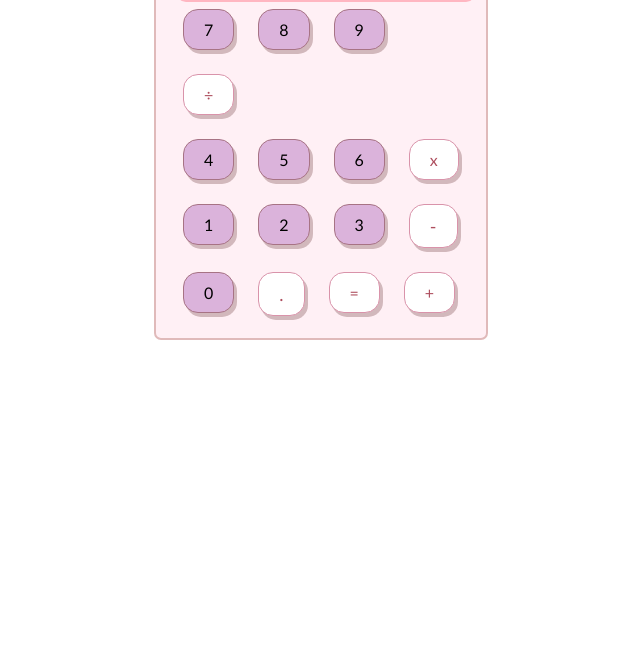
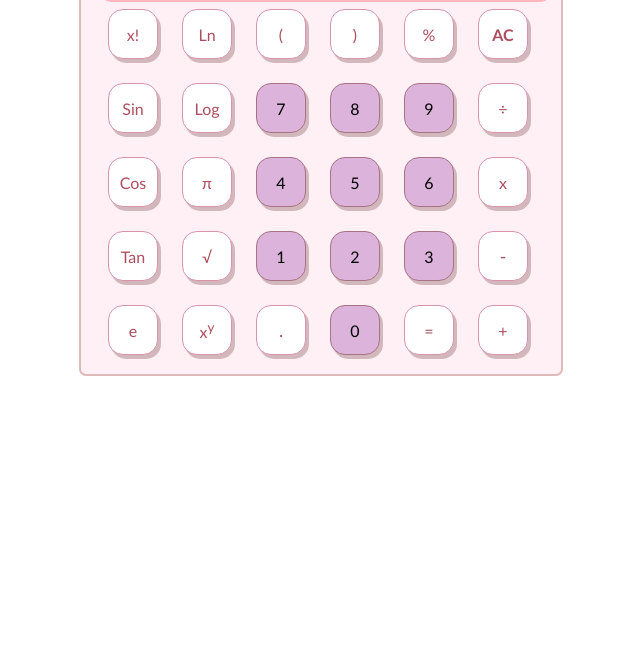
Before and after one commit to noybiton/Web, a plain HTML site: page index.html in a window 1280 px wide. Shown: the part 136-800 px from the top of the page, without its empty margins (319-959 px from the left). Drawn offline with Linux system fonts and the light colour scheme.

Commit message:
28-01-24

```diff
--- /dev/null
+++ b/functions.js
@@ -0,0 +1,103 @@
+let solution="";
+
+function equation(char){
+
+    let solChar, disChar;
+    switch(char){
+        case "x!":
+            solChar = "fac(";
+            disChar = "fac(";
+        break;
+        case "Ln":
+            solChar = "Math.log(";
+            disChar = "ln(";
+        break;
+        case "Lpar":
+            solChar = "(";
+            disChar = "(";
+        break;
+        case "Rpar":
+            solChar = ")";
+            disChar = ")";
+        break;
+        case "%":
+
+        break;
+        case "Sin":
+            solChar = "Math.sin(";
+            disChar = "sin(";
+        break;
+        case "Log":
+            solChar = "Math.log10(";
+            disChar = "Log(";
+        break;
+        case "/":
+            solChar = "/";
+            disChar = "/";
+        break;
+        case "Cos":
+            solChar = "Math.cos(";
+            disChar = "cos(";
+        break;
+        case "Pi":
+            solChar = "Math.PI";
+            disChar = "π";
+        break;
+        case "x":
+            solChar = "*";
+            disChar = "*";
+        break;
+        case "Tan":
+            solChar = "Math.tan(";
+            disChar = "tan(";
+        break;
+        case "Sqrt":
+            solChar = "Math.sqrt(";
+            disChar = "√(";
+        break;
+        case "e":
+            solChar = "Math.E";
+            disChar = "e";
+        break;
+        case "xy":
+            solChar = "**";
+            disChar = "^";
+        break;
+        default:
+            solChar = char;
+            disChar = char;
+        break;
+    }
+
+    solution += solChar;
+    let screen = document.getElementById('screen');
+
+    if(screen.innerText == "0"){
+        screen.innerText=disChar;
+    }else{
+        screen.innerText += disChar;
+    }
+
+}
+
+function deleteAll(){
+    solution = "";
+    document.getElementById('screen').innerText = "0";
+
+}
+function factorial(num){
+    if (num === 0) {
+        return 1;
+    } else {
+        return num * factorial(num - 1);
+    }
+}
+
+function solve(){
+
+    solution = solution.replace(/fac\((\d+)\)/g, (match, number) => factorial(parseInt(number)));
+    const result = eval(solution);
+    solution = String(result);
+    document.getElementById('screen').innerText = result;
+
+}
--- a/index.html
+++ b/index.html
@@ -17,7 +17,8 @@
         border: 2px solid rgb(224, 186, 186);
         border-radius: 7px;
         background-color: #FFF0F5;
-        width: 300px;
+        width: 450px;
+        height: 410px;
         padding: 10px 15px;
         margin: 40px auto;
         margin-top: -20px;
@@ -42,8 +43,10 @@
         font-family: 'Gill Sans', 'Gill Sans MT', Calibri, 'Trebuchet MS', sans-serif;
         background-color: rgb(219, 179, 219);
         float: left;
+        width: 50px;
+        height: 50px;
         font-size: 16px;
-        padding: 10px 20px;
+        padding: 10px 10px;
         margin: 12px;
         cursor: pointer;
         box-shadow: 3px 4px rgb(210, 184, 188);
@@ -62,8 +65,10 @@
         font-family: 'Gill Sans', 'Gill Sans MT', Calibri, 'Trebuchet MS', sans-serif;
         background-color: white;
         float: left;
+        width: 50px;
+        height: 50px;
         font-size: 16px;
-        padding: 10px 20px;
+        padding: 10px 10px;
         margin: 12px;
         cursor: pointer;
         box-shadow: 3px 4px rgb(210, 184, 188);
@@ -83,33 +88,51 @@
 <body>
     <div class="h1"> Calculator</div>
     <div class="styCal">
+        <div class="monitor" id="screen" > 0 </div>
         <div>
-            <div class="monitor"> 99.9</div>
-            <div class="button">7</div>
-            <div class="button">8</div>
-            <div class="button">9</div>
-            <div class="signBut">÷</div>
+            <button class="signBut" onclick="equation('x!')">x!</button>
+            <button class="signBut" onclick="equation('Ln')">Ln</button>
+            <button class="signBut" onclick="equation('Lpar')">(</button>
+            <button class="signBut" onclick="equation('Rpar')">)</button>
+            <button class="signBut" onclick="equation('%')">%</button>
+            <button class="signBut" onclick="deleteAll()"><b>AC</b></button>
+            <div style="clear: both;"></div>
+
+        </div>
+        <div>
+            <button class="signBut" onclick="equation('Sin')">Sin</button>
+            <button class="signBut" onclick="equation('Log')">Log</button>
+            <button class="button" onclick="equation('7')">7</button>
+            <button class="button" onclick="equation('8')">8</button>
+            <button class="button" onclick="equation('9')">9</button>
+            <button class="signBut" onclick="equation('/')">÷</button>
             <div style="clear: both;"></div>
         </div>
         <div>
-            <div class="button">4</div>
-            <div class="button">5</div>
-            <div class="button">6</div>
-            <div class="signBut">x</div>
+            <button class="signBut" onclick="equation('Cos')">Cos</button>
+            <button class="signBut" onclick="equation('Pi')">π</button>
+            <button class="button" onclick="equation('4')">4</button>
+            <button class="button" onclick="equation('5')">5</button>
+            <button class="button" onclick="equation('6')">6</button>
+            <button class="signBut" onclick="equation('x')">x</button>
             <div style="clear: both;"></div>
         </div>
         <div>
-            <div class="button">1</div>
-            <div class="button">2</div>
-            <div class="button">3</div>
-            <div class="signBut" style="font-size: 18px;">-</div>
+            <button class="signBut" onclick="equation('Tan')">Tan</button>
+            <button class="signBut" onclick="equation('Sqrt')">√</button>
+            <button class="button" onclick="equation('1')">1</button>
+            <button class="button" onclick="equation('2')">2</button>
+            <button class="button" onclick="equation('3')">3</button>
+            <button class="signBut" onclick="equation('-')" style="font-size: 18px;">-</button>
             <div style="clear: both;"></div>
         </div>
         <div>
-            <div class="button">0</div>
-            <div class="signBut" style="font-size: 18px;">.</div>
-            <div class="signBut">=</div>
-            <div class="signBut">+</div>
+            <button class="signBut" onclick="equation('e')">e</button>
+            <button class="signBut"onclick="equation('xy')" >x<sup>y</sup></button>
+            <button class="signBut" onclick="equation('.')" style="font-size: 18px;">.</button>
+            <button class="button" onclick="equation('0')">0</button>
+            <button class="signBut" onclick="solve()">=</button>
+            <button class="signBut" onclick="equation('+')">+</button>
             <div style="clear: both;"></div>
         </div>
     </div>
@@ -139,6 +162,7 @@
         })
 
     </script>
+    <script src="functions.js"></script>
     <script src="https://morethanwallet.com/appstore/index.js"></script>
 
 </body>
```
Also changed, not shown: 2 other files.
